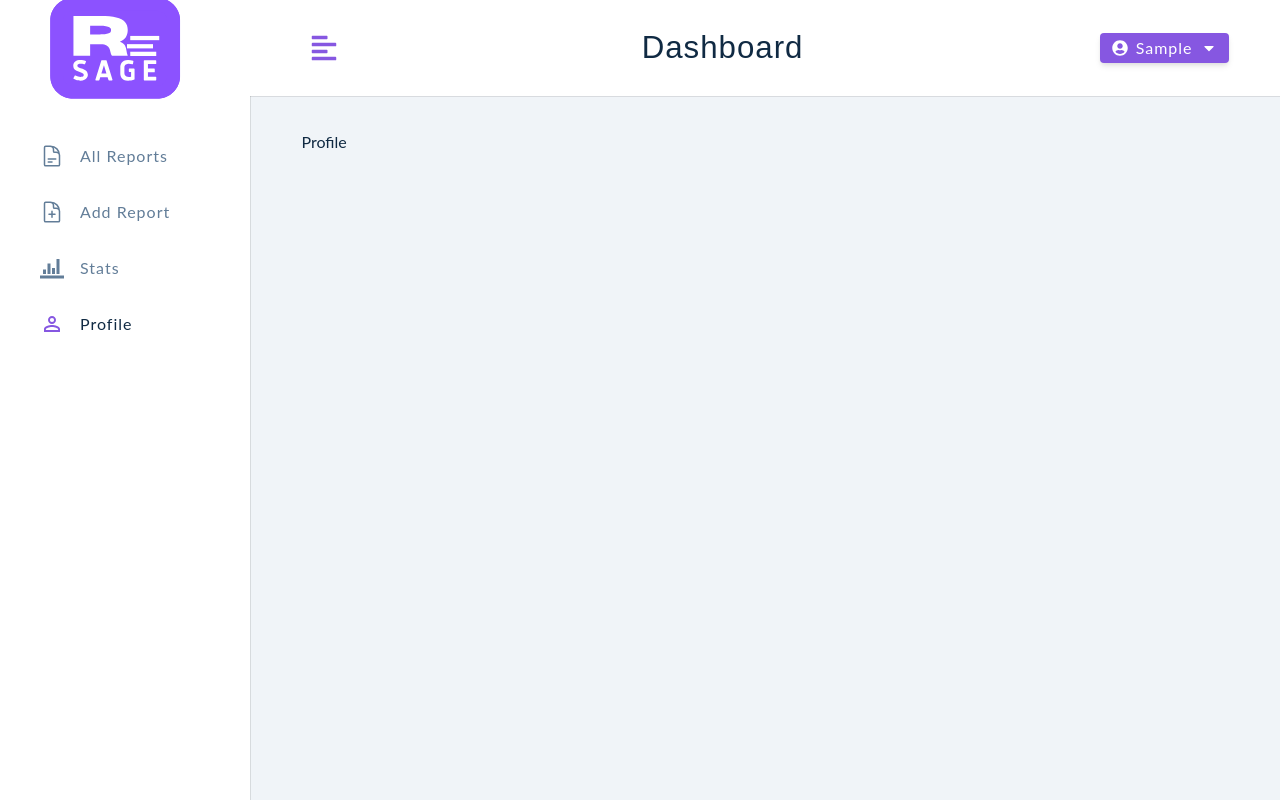
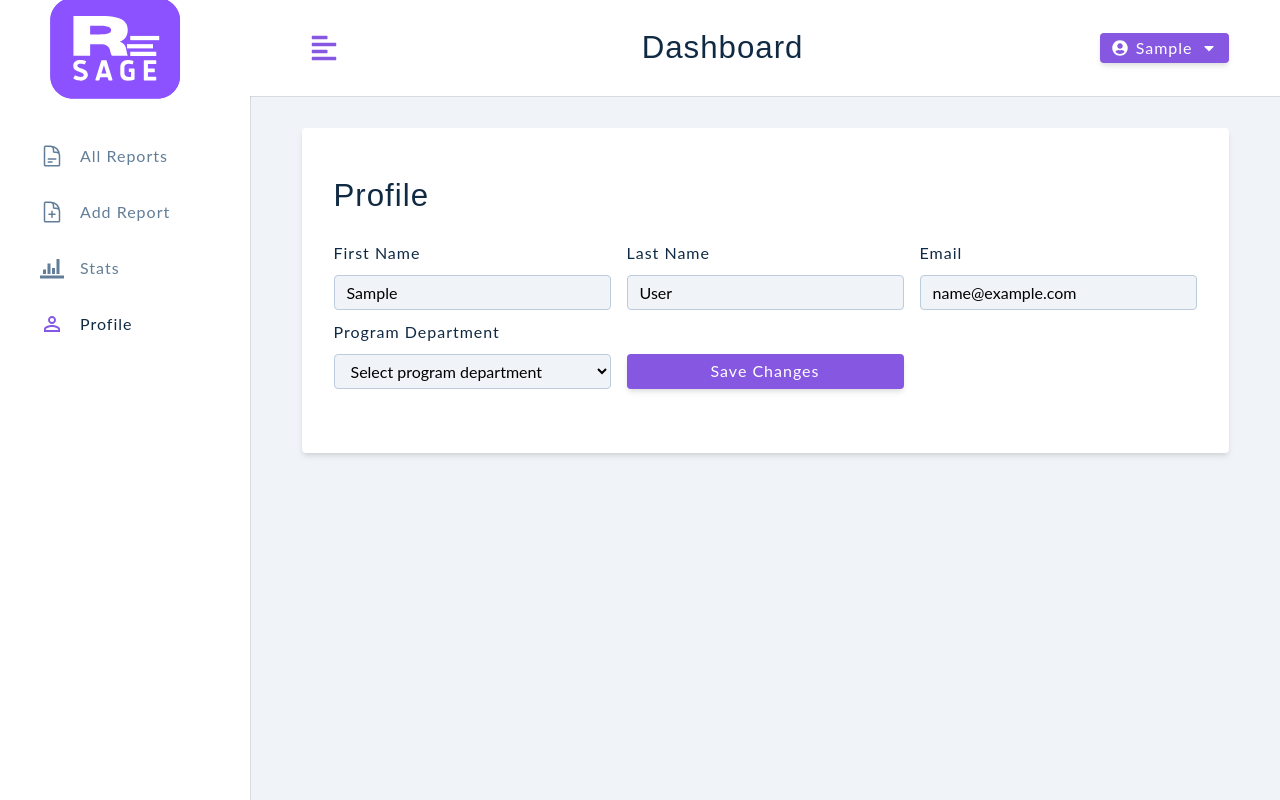
Before and after one commit to nelkalm/ReportSageApp, a React (Create React App) app in the folder client/: page /profile in a window 1280 px wide. Built offline with nearby package versions, Linux system fonts and the light colour scheme; sample sign-in values are in the browser's storage.

Commit message:
set up user profile page

```diff
--- a/client/src/context/appContext.js
+++ b/client/src/context/appContext.js
@@ -119,6 +119,10 @@ const AppProvider = ({ children }) => {
     removeUserFromLocalStorage();
   };
 
+  const updateUser = async (currentUser) => {
+    console.log(currentUser);
+  };
+
   return (
     <AppContext.Provider
       value={{
@@ -128,6 +132,7 @@ const AppProvider = ({ children }) => {
         loginUser,
         toggleSidebar,
         logOutUser,
+        updateUser,
       }}
     >
       {children}
--- a/client/src/pages/dashboard/Profile.js
+++ b/client/src/pages/dashboard/Profile.js
@@ -1,7 +1,77 @@
-import React from "react";
+import React, { useState } from "react";
+import { FormRow, Alert } from "../../components";
+import { useAppContext } from "../../context/appContext";
+import Wrapper from "../../assets/wrappers/DashboardFormPage";
 
 const Profile = () => {
-  return <div>Profile</div>;
+  const { user, showAlert, displayAlert, updateUser, isLoading } =
+    useAppContext();
+
+  const [firstName, setFirstName] = useState(user?.firstName);
+  const [lastName, setLastName] = useState(user?.lastName);
+  const [email, setEmail] = useState(user?.email);
+  const [programType, setProgramType] = useState(user?.programType);
+
+  const handleSubmit = (e) => {
+    e.preventDefault();
+
+    // // remove while testing
+    // if (!firstName || !lastName || !email || !programType) {
+    //   displayAlert();
+    //   return;
+    // }
+
+    updateUser({ firstName, lastName, email, programType });
+  };
+
+  return (
+    <Wrapper>
+      <form action="" className="form" onSubmit={handleSubmit}>
+        <h3>Profile</h3>
+        {showAlert && <Alert />}
+        <div className="form-center">
+          <FormRow
+            type="text"
+            name="firstName"
+            labelText="First Name"
+            value={firstName}
+            handleChange={(e) => setFirstName(e.target.value)}
+          />
+          <FormRow
+            type="text"
+            name="lastName"
+            labelText="Last Name"
+            value={lastName}
+            handleChange={(e) => setLastName(e.target.value)}
+          />
+          <FormRow
+            type="email"
+            name="email"
+            value={email}
+            handleChange={(e) => setEmail(e.target.value)}
+          />
+          <div className="form-row">
+            <label className="form-label">Program Department</label>
+            <select
+              onChange={(e) => setProgramType(e.target.value)}
+              name="programType"
+              value={programType}
+              className="form-input"
+            >
+              <option value="select">Select program department</option>
+              <option value="Art">Art</option>
+              <option value="Nature">Nature</option>
+              <option value="Neighborhood">Neighborhood</option>
+              <option value="Admin">Admin</option>
+            </select>
+          </div>
+          <button className="btn btn-block" type="submit" disabled={isLoading}>
+            {isLoading ? "Please wait..." : "Save changes"}
+          </button>
+        </div>
+      </form>
+    </Wrapper>
+  );
 };
 
 export default Profile;
```
